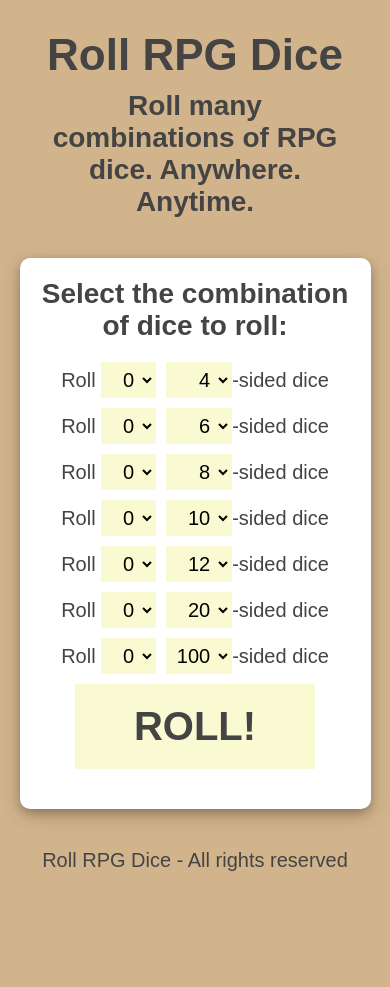
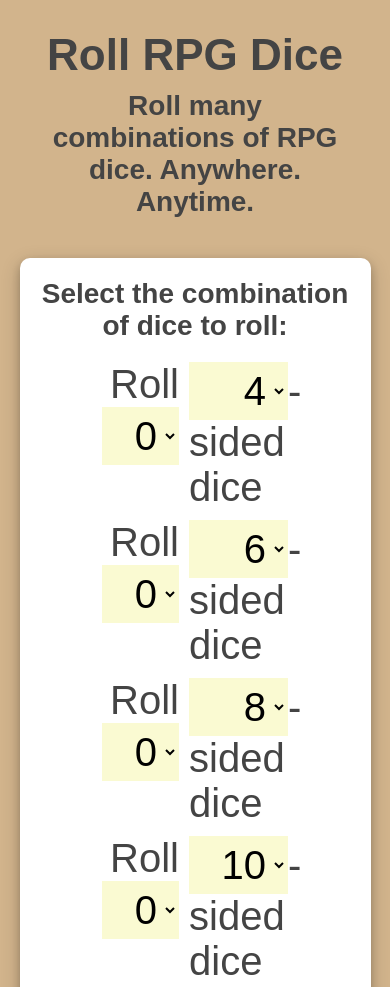
Before and after one commit to emersoncandido/rollrpgdice, a plain HTML site: page index.html in a window 390 px wide. Shown: the top 987 px of the page. Before the commit the page ends 892 px from the top, so only its background shows below. Drawn offline with Linux system fonts and the light colour scheme.

Commit message:
fix: responsive font

```diff
--- a/index.html
+++ b/index.html
@@ -2,6 +2,7 @@
 <html>
 <head>
     <meta charset="utf-8" />
+    <meta name="viewport" content="width=device-width, initial-scale=1">
     <title>Roll RPG Dice</title>
     <link rel="icon" type="image/x-icon" href="favicon.png">
     <link href="roll.css" rel="stylesheet" />
--- a/roll.css
+++ b/roll.css
@@ -154,3 +154,9 @@ select {
     display: inline-block;
     padding: 0 5px;
 }
+
+@media screen and (max-width: 768px) {
+    #dice-box, #result-box {
+        font-size: 2rem;
+    }
+}
```
